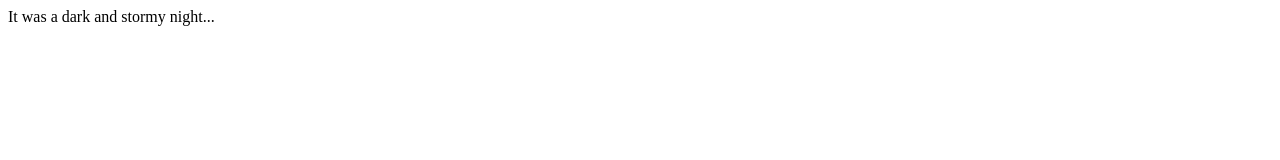
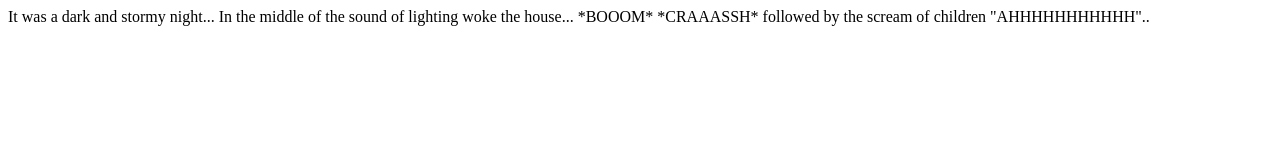
Before and after one commit to sallyfkramer/tut-tu, a plain HTML site: page index.html in a window 1280 px wide. Drawn offline with Linux system fonts and the light colour scheme.

Commit message:
added more story times

```diff
--- a/index.html
+++ b/index.html
@@ -1,5 +1,7 @@
 <html>
   <body>
-    <p>It was a dark and stormy night...</p>
+    <p>It was a dark and stormy night...
+    In the middle of the sound of lighting woke the house...
+  *BOOOM* *CRAAASSH* followed by the scream of children "AHHHHHHHHHHH"..</p>
   </body>
 </html>
```
